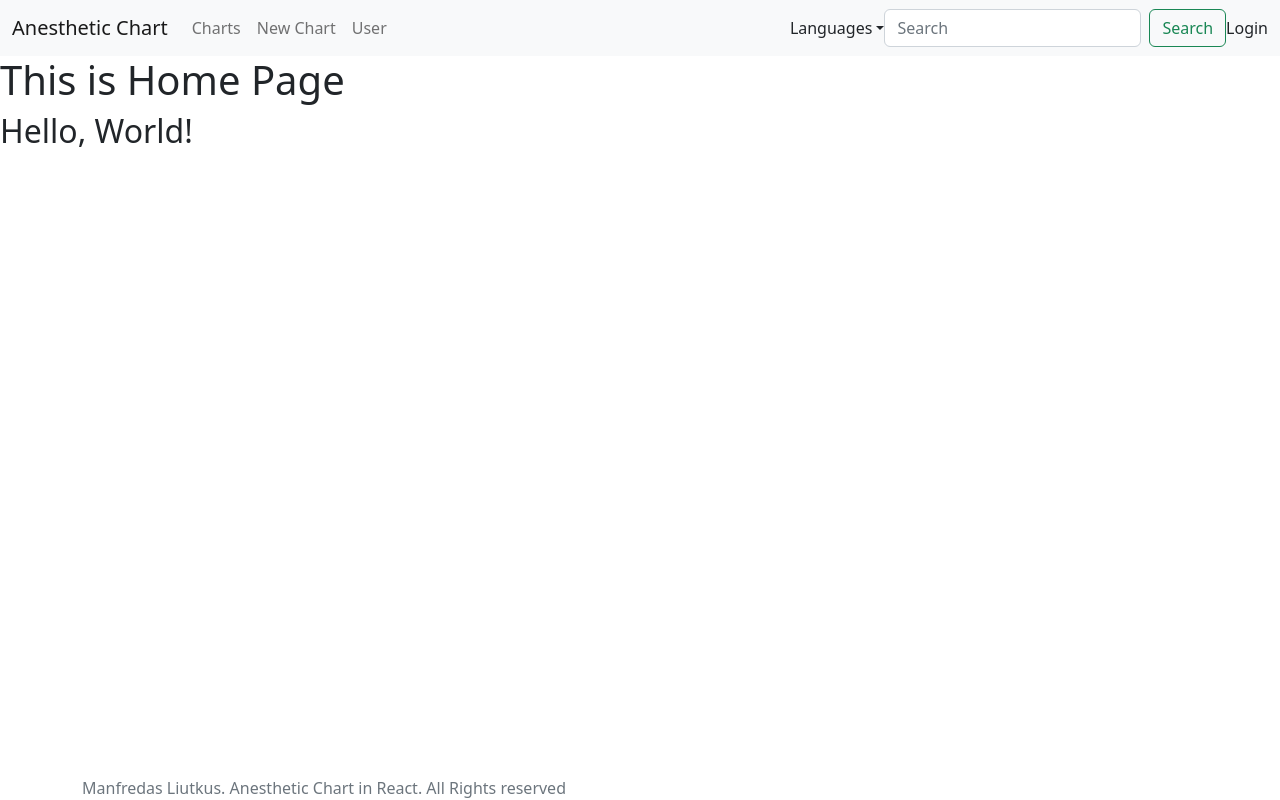
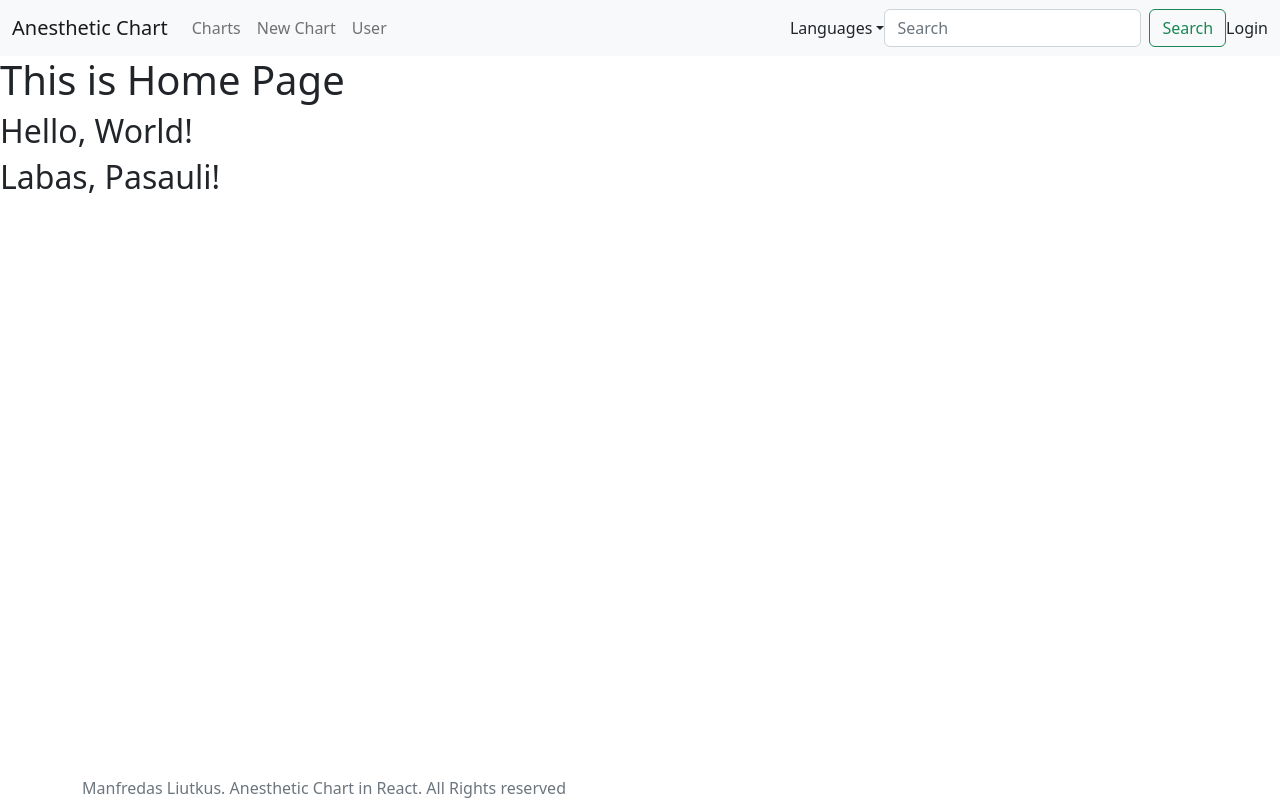
Before and after one commit to manfris3388/Java-tasks-and-projects, a React (Create React App) app in the folder React/ui/: page / in a window 1280 px wide. Built offline with nearby package versions, Linux system fonts and the light colour scheme.

Commit message:
48. Changing language explicitly within t function.

```diff
--- a/React/ui/src/containers/Pages/HomePage/HomePage.js
+++ b/React/ui/src/containers/Pages/HomePage/HomePage.js
@@ -8,6 +8,7 @@ const HomePage = () => {
         <>
             <h1>This is Home Page</h1>
             <h2>{t("hello")}</h2>
+            <h2>{t("hello", { lng: "lt" })}</h2>
         </>
     );
 }
```
